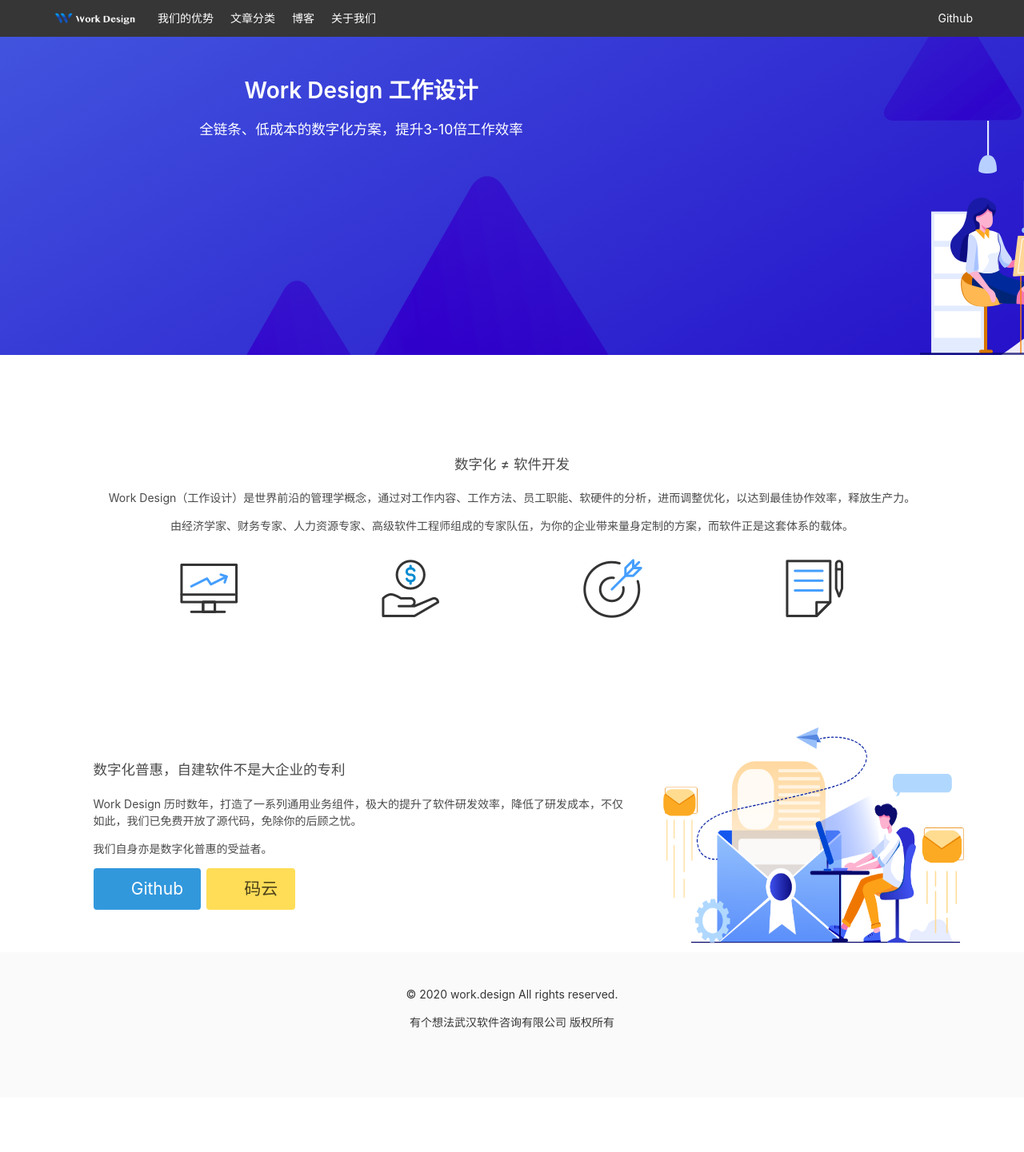
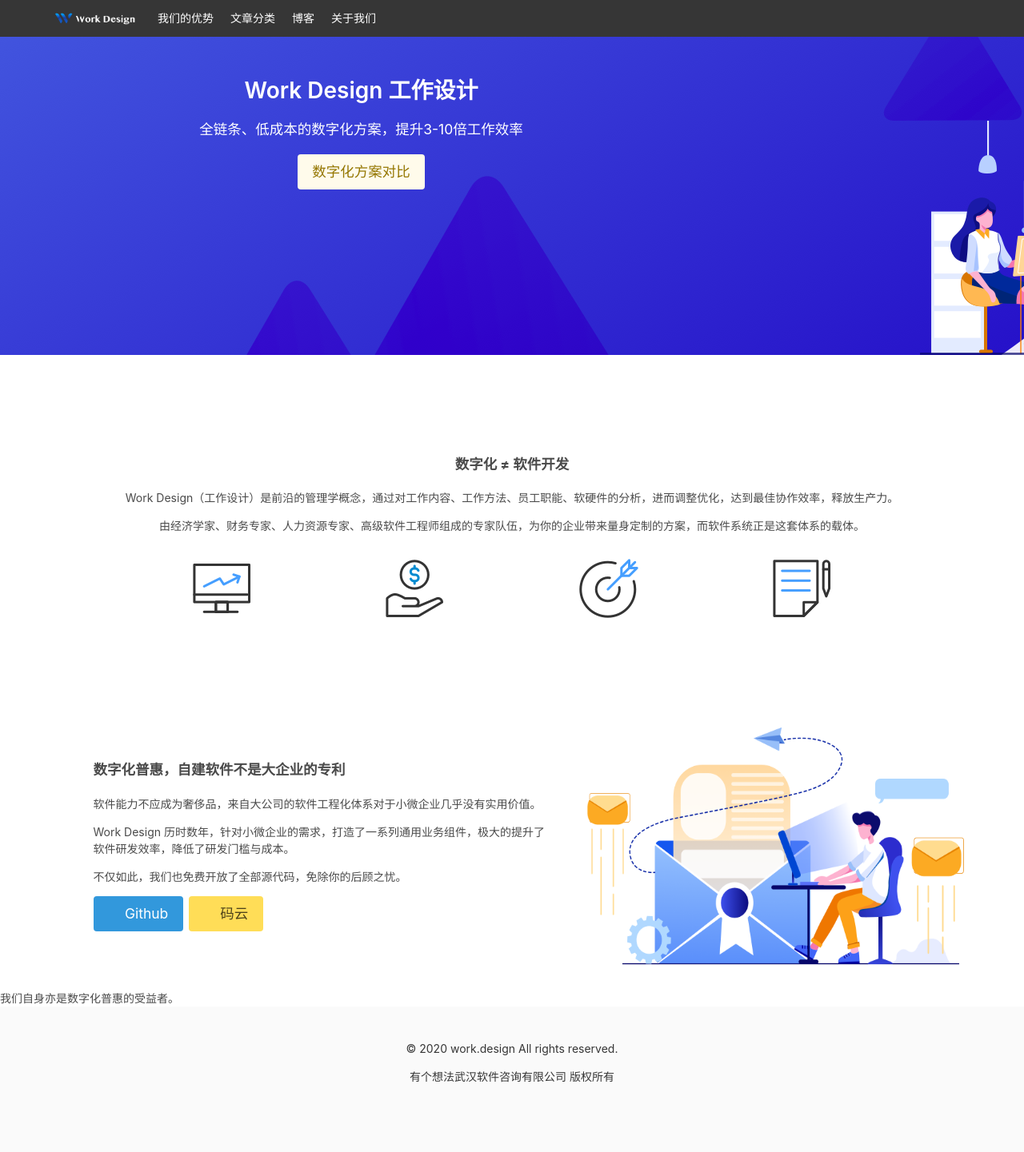
Before and after one commit to yigexiangfa/yigexiangfa.github.io, a Jekyll site: the page built from index.md, in a window 1280 px wide. Shown: the whole page at 80% size. Built offline with Jekyll 4.4.1, drawn with Linux system fonts in a browser that asks for light colours; some web fonts are replaced; before the commit the page ends 1373 px from its top, so only the background shows below that.

Commit message:
work design

```diff
--- a/_includes/nav.html
+++ b/_includes/nav.html
@@ -15,9 +15,6 @@
       {% endif %}
       {% endfor %}
       </div>
-      <div class="navbar-end">
-        <a href="https://github.com/work-design" target="_blank" class="navbar-item">Github</a>
-      </div>
     </div>
   </div>
 </nav>
--- a/_layouts/door.html
+++ b/_layouts/door.html
@@ -7,8 +7,11 @@
     <div class="container tile is-parent">
       <div class="tile is-8 is-vertical has-text-centered" style="align-items: center;">
         <h1 class="title is-spaced has-text-white">Work Design 工作设计</h1>
-        <a href="/why">
-          <h2 class="subtitle has-text-white">全链条、低成本的数字化方案，提升3-10倍工作效率</h2>
+        <a href="/why" class="subtitle">
+          <h2 class="has-text-white">全链条、低成本的数字化方案，提升3-10倍工作效率</h2>
+        </a>
+        <a href="/why" class="subtitle">
+          <button class="button is-medium is-warning is-light">数字化方案对比</button>
         </a>
       </div>
       <div class="tile is-4"></div>
@@ -17,10 +20,10 @@
 </section>
 <section class="hero is-medium">
   <div class="hero-body container">
-    <h3 class="subtitle has-text-centered">数字化 ≠ 软件开发</h3>
+    <h3 class="subtitle has-text-centered has-text-weight-bold">数字化 ≠ 软件开发</h3>
     <div class="content has-text-centered">
-      <p>Work Design（工作设计）是世界前沿的管理学概念，通过对工作内容、工作方法、员工职能、软硬件的分析，进而调整优化，以达到最佳协作效率，释放生产力。</p>
-      <p>由经济学家、财务专家、人力资源专家、高级软件工程师组成的专家队伍，为你的企业带来量身定制的方案，而软件正是这套体系的载体。</p>
+      <p>Work Design（工作设计）是前沿的管理学概念，通过对工作内容、工作方法、员工职能、软硬件的分析，进而调整优化，达到最佳协作效率，释放生产力。</p>
+      <p>由经济学家、财务专家、人力资源专家、高级软件工程师组成的专家队伍，为你的企业带来量身定制的方案，而软件系统正是这套体系的载体。</p>
     </div>
     <div class="level container" style="margin-top: 30px;">
       <div class="level-item has-text-centered"><img src="/assets/images/工作内容.png" alt="xx"></div>
@@ -32,25 +35,32 @@
 </section>
 <section class="hero is-medium">
   <div class="container tile is-parent">
-    <div class="tile is-vertical is-8" style="padding: 3rem;">
-      <h3 class="subtitle">数字化普惠，自建软件不是大企业的专利</h3>
+    <div class="tile is-vertical is-7" style="padding: 3rem;">
+      <h3 class="subtitle has-text-weight-bold">数字化普惠，自建软件不是大企业的专利</h3>
       <div class="content">
-        <p>Work Design 历时数年，打造了一系列通用业务组件，极大的提升了软件研发效率，降低了研发成本，不仅如此，我们已免费开放了源代码，免除你的后顾之忧。</p>
-        <p>我们自身亦是数字化普惠的受益者。</p>
+        <p>软件能力不应成为奢侈品，来自大公司的软件工程化体系对于小微企业几乎没有实用价值。</p>
+        <p>Work Design 历时数年，针对小微企业的需求，打造了一系列通用业务组件，极大的提升了软件研发效率，降低了研发门槛与成本。</p>
+        <p>不仅如此，我们也免费开放了全部源代码，免除你的后顾之忧。</p>
         <p class="buttons">
-          <a href="https://github.com/work-design" target="_blank" class="button is-large is-info">
+          <a href="https://github.com/work-design" target="_blank" class="button is-medium is-info">
             <span class="icon"><i class="fab fa-github"></i></span>
             <span>Github</span>
           </a>
-          <a href="https://gitee.com/work-design" target="_blank" class="button is-large is-warning">
+          <a href="https://gitee.com/work-design" target="_blank" class="button is-medium is-warning">
             <span class="icon"><i class="fab fa-git-alt"></i></span>
             <span>码云</span>
           </a>
         </p>
       </div>
     </div>
-    <div class="tile is-4">
+    <div class="tile is-5">
       <img src="/assets/images/digit.png" class="image" alt="">
     </div>
   </div>
 </section>
+<section class="hero is-medium">
+  <div class="container tile is-parent">
+
+  </div>
+  <p>我们自身亦是数字化普惠的受益者。</p>
+</section>
```
